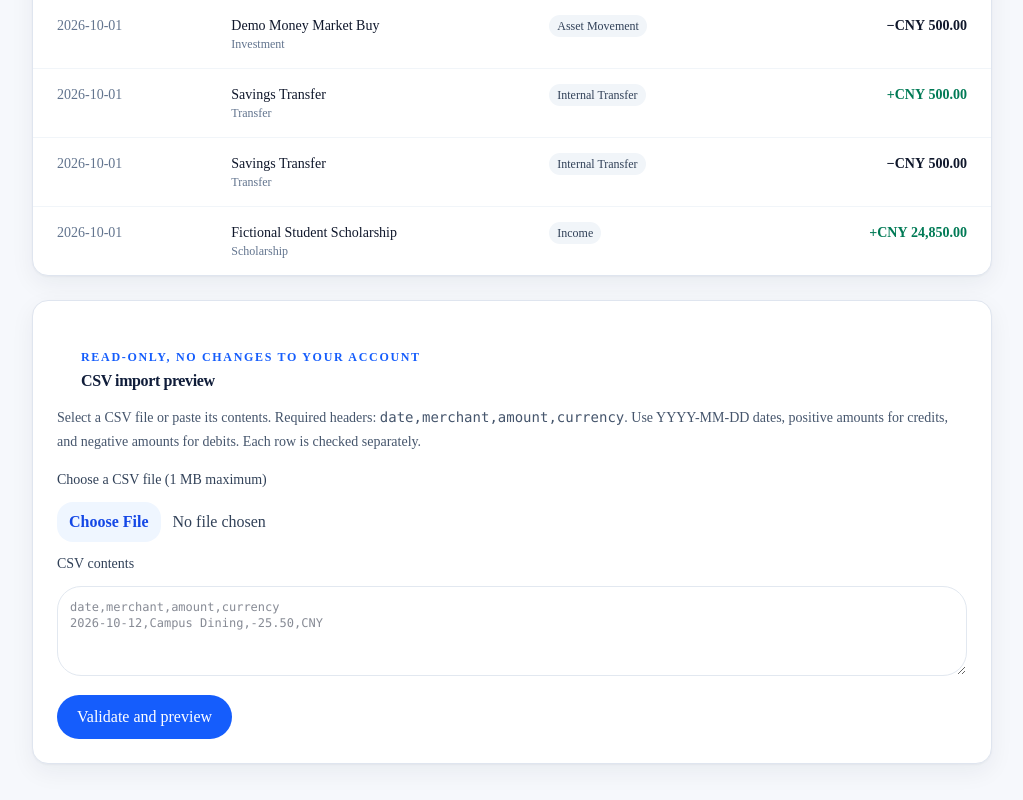
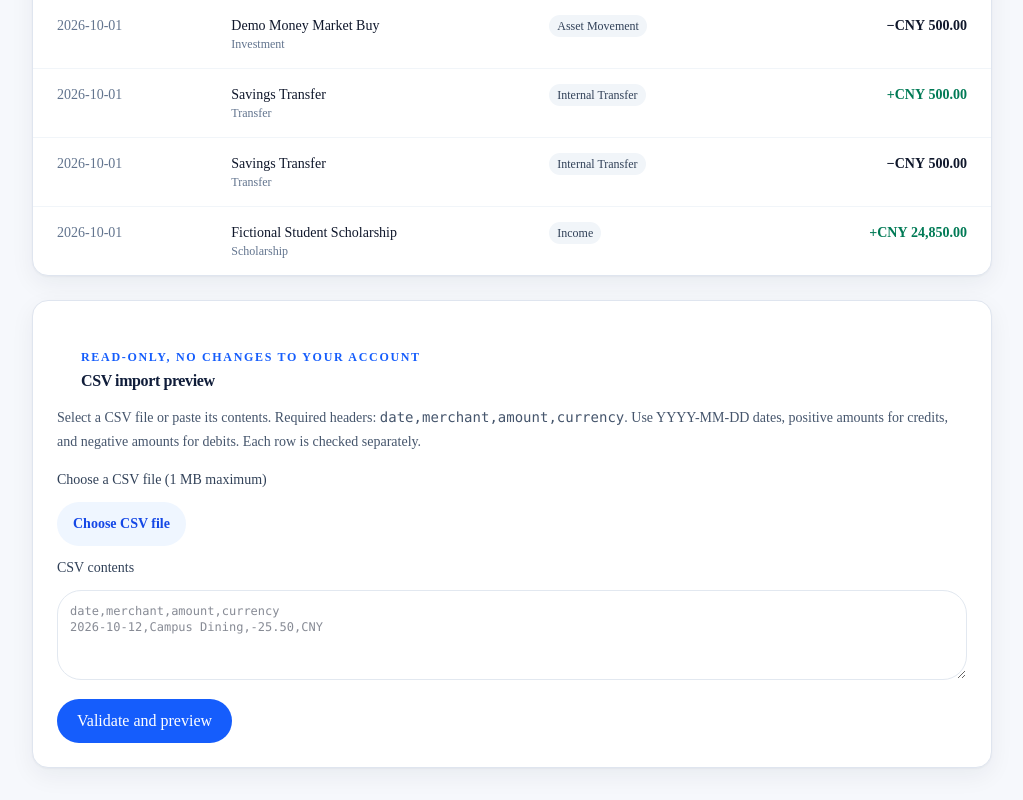
Before and after one commit to jamienatorX/fudan-global-finance-ai, a Next.js app: page /transactions in a window 1280 px wide. Shown: the part 1807-2607 px from the top of the page, without its empty margins (256-1279 px from the left). Built offline with nearby package versions, Linux system fonts and the light colour scheme.

Commit message:
feat: wire global search and modern CSV file chooser

```diff
--- a/src/features/transactions/csv-preview.tsx
+++ b/src/features/transactions/csv-preview.tsx
@@ -6,6 +6,7 @@ import { Card, CardHeader } from '../../components/ui/card';
 
 export function CsvImportPreview() {
   const [csv, setCsv] = useState('');
+  const [selectedFile, setSelectedFile] = useState<string | null>(null);
   const [preview, setPreview] = useState<ImportPreview | null>(null);
   const [error, setError] = useState<string | null>(null);
 
@@ -13,6 +14,7 @@ export function CsvImportPreview() {
     const file = event.target.files?.[0];
     setPreview(null);
     setError(null);
+    setSelectedFile(file?.name ?? null);
     if (!file) return;
     if (file.size > MAX_CSV_BYTES) { setError('CSV file must be 1 MB or smaller.'); return; }
     try { setCsv(await file.text()); }
@@ -31,8 +33,14 @@ export function CsvImportPreview() {
       <CardHeader title="CSV import preview" eyebrow="Read-only, no changes to your account" />
       <p className="mt-3 text-sm leading-6 text-slate-600">Select a CSV file or paste its contents. Required headers: <code>date,merchant,amount,currency</code>. Use YYYY-MM-DD dates, positive amounts for credits, and negative amounts for debits. Each row is checked separately.</p>
       <form className="mt-4 space-y-3" onSubmit={onSubmit}>
-        <label htmlFor="transaction-csv-file" className="block text-sm font-medium text-slate-700">Choose a CSV file (1 MB maximum)</label>
-        <input id="transaction-csv-file" type="file" accept=".csv,text/csv" onChange={onFileChange} className="block w-full text-sm text-slate-700 file:mr-3 file:rounded-lg file:border-0 file:bg-blue-50 file:px-3 file:py-2 file:font-semibold file:text-blue-700" />
+        <p className="text-sm font-medium text-slate-700">Choose a CSV file (1 MB maximum)</p>
+        <div className="flex flex-wrap items-center gap-3">
+          <label htmlFor="transaction-csv-file" className="inline-flex min-h-11 cursor-pointer items-center justify-center rounded-xl bg-blue-50 px-4 py-2.5 text-sm font-semibold text-blue-700 hover:bg-blue-100">
+            Choose CSV file
+          </label>
+          <input id="transaction-csv-file" type="file" accept=".csv,text/csv" onChange={onFileChange} aria-label="Choose a CSV file" className="sr-only peer" />
+          {selectedFile ? <span className="max-w-xs truncate text-xs text-slate-600" title={selectedFile}>{selectedFile}</span> : null}
+        </div>
         <label htmlFor="transaction-csv-text" className="block text-sm font-medium text-slate-700">CSV contents</label>
         <textarea id="transaction-csv-text" value={csv} onChange={(event) => { setCsv(event.target.value); setPreview(null); }} rows={4}
           placeholder={'date,merchant,amount,currency\n2026-10-12,Campus Dining,-25.50,CNY'}
```
